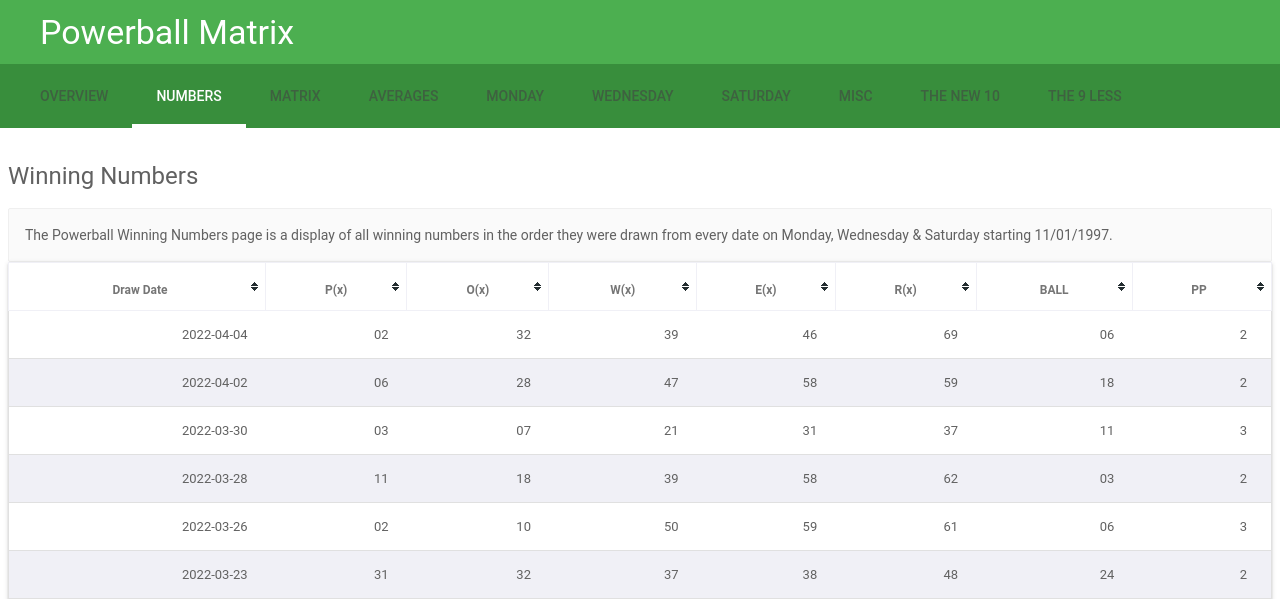
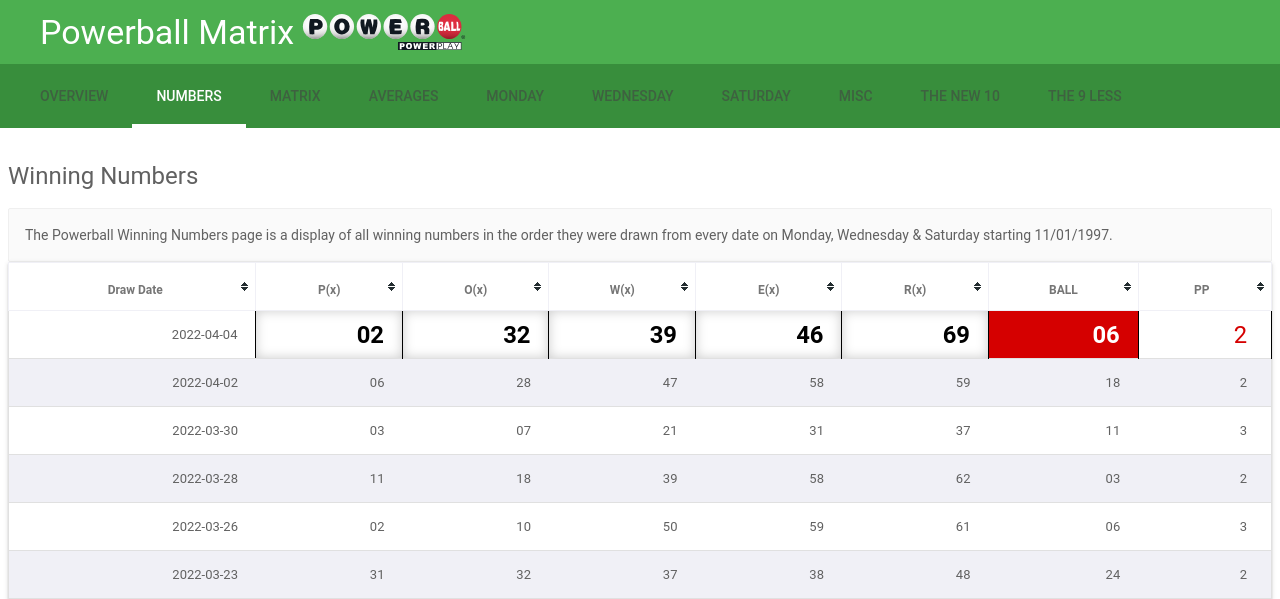
Before and after one commit to se-taylor/powerball-matrix, a PHP site: page /matrix_winning_numbers.php in a window 1280 px wide. Shown: the top 599 px of the page. Run offline with PHP 8.4, Linux system fonts and the light colour scheme; some libraries are stand-ins or nearby versions.

Commit message:
Aesthetics & Code Cleanup

```diff
--- a/head.php
+++ b/head.php
@@ -35,20 +35,7 @@
 
     <script src="//ajax.googleapis.com/ajax/libs/jquery/2.1.1/jquery.min.js"></script>
     <script type="text/javascript" src="scripts/jquery.tablesorter.min.js"></script>
-    <script type="text/javascript">
-    var $ = jQuery.noConflict();
-    $(document).ready(function() {
-        var pathname = (window.location.pathname.match(/[^\/]+$/));
-        $('.mdl-layout__tab').each(function() {
-            if ($(this).attr('href').indexOf(pathname) >= 0) {
-                $(this).addClass('is-active');
-            }
-        });
-    });
-    $(function() {
-    	$("table").tablesorter({debug: true})
-    });
-    </script>
+    <script type="text/javascript" src="scripts/javascript.min.js"></script>
 
 	<!-- Global site tag (gtag.js) - Google Analytics -->
 	<script async src="https://www.googletagmanager.com/gtag/js?id=G-0123456789"></script>
@@ -82,6 +69,7 @@
       <header class="mdl-layout__header mdl-layout__header--scroll mdl-color--primary">
         <div class="mdl-layout--large-screen-only mdl-layout__header-row">
           <h3>Powerball Matrix</h3>
+          <img src="images/powerball.svg" width="15%" height="55%" alt="Powerball Logo" style="">
         </div>
 		<?php require 'matrix/nav.php'; ?>
       </header>
--- a/humans.txt
+++ b/humans.txt
@@ -7,7 +7,7 @@
 
 # THANKS
 
-  <>
+  <SE Taylor>
 
 # TECHNOLOGY COLOPHON
 
--- a/matrix_winning_numbers.php
+++ b/matrix_winning_numbers.php
@@ -45,11 +45,7 @@
 
 ?>
 
-</tbody>
-</table>
-
-            </div>
-          </section>
-        </div>
-
-<?php require 'footer.php'; ?>
+<?php
+require 'matrix/tbl_ftr.php';
+require 'footer.php';
+?>
--- /dev/null
+++ b/scripts/javascript.min.js
@@ -0,0 +1 @@
+var $=jQuery.noConflict();$(document).ready(function(){var pathname=(window.location.pathname.match(/[^\/]+$/));$('.mdl-layout__tab').each(function(){if($(this).attr('href').indexOf(pathname)>=0){$(this).addClass('is-active')}})});$(function(){$("table").tablesorter({debug:true});$('#target > tr:nth-child(1) > td:nth-child(2)').addClass('ball_grey');$('#target > tr:nth-child(1) > td:nth-child(3)').addClass('ball_grey');$('#target > tr:nth-child(1) > td:nth-child(4)').addClass('ball_grey');$('#target > tr:nth-child(1) > td:nth-child(5)').addClass('ball_grey');$('#target > tr:nth-child(1) > td:nth-child(6)').addClass('ball_grey');$('#target > tr:nth-child(1) > td:nth-child(7)').addClass('ball_red');$('#target > tr:nth-child(1) > td:nth-child(8)').addClass('ball_pp')});
--- a/styles/main.css
+++ b/styles/main.css
@@ -210,6 +210,30 @@
 }
 
 /* custom */
+.ball_grey {
+    font-size: 1.7rem;
+    font-weight: 700;
+    box-shadow: 0 0 0.85rem #ccc inset;
+    border: 1px solid #000;
+    color: #000;
+    background-color: #fff;
+}
+
+.ball_red {
+    font-size: 1.7rem;
+    font-weight: 700;
+    border: 1px solid #000;
+    color: #fff;
+    background-color: #d50000;
+}
+
+.ball_pp {
+    font-size: 1.7rem;
+    border: 1px solid #000;
+    color: #d50000;
+    background-color: #fff;
+}
+
 .mdl-components__information {
 	margin: 0 auto;
     background-color: #fafafa;
```
Also changed, not shown: matrix/tbl_ftr.php (+3 -4 lines), images/powerball.svg (added).
